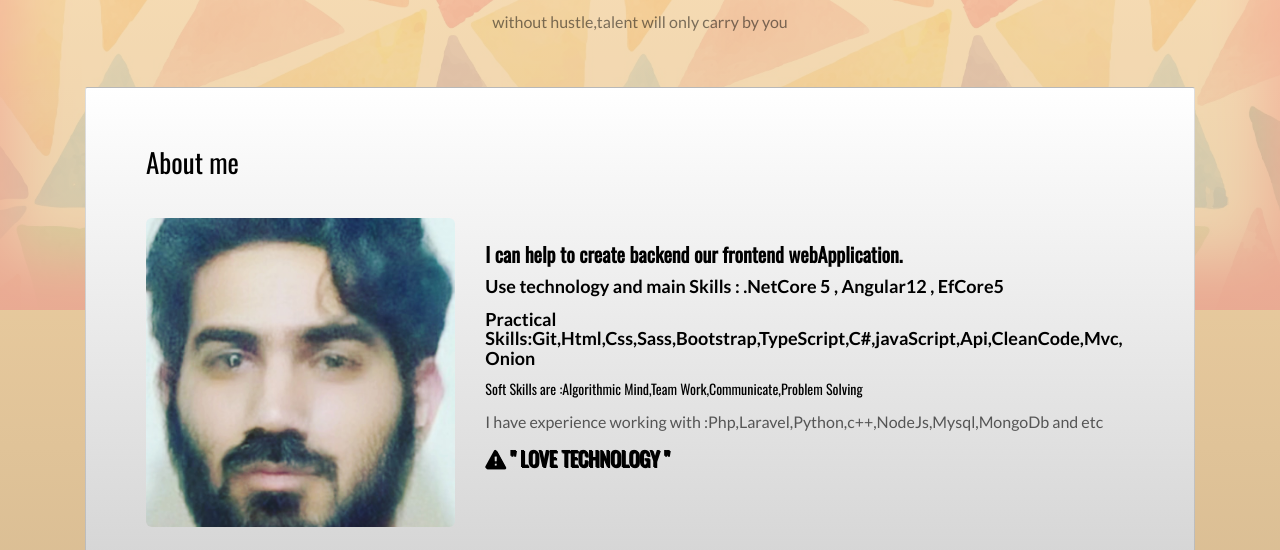
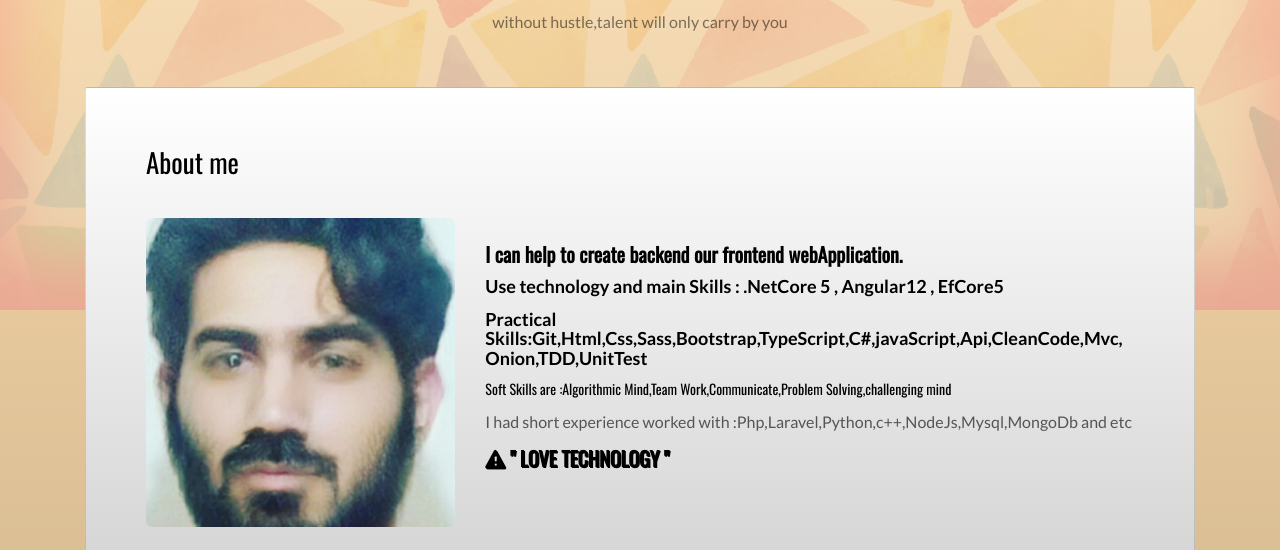
Before and after one commit to ArashAbdollahi1999823Job/PortfolioEN, a plain HTML site: page index.html in a window 1280 px wide. Shown: the part 250-800 px from the top of the page. Drawn offline with nearby package versions, Linux system fonts and the light colour scheme.

Commit message:
"Second Commit"

```diff
--- a/index.html
+++ b/index.html
@@ -71,10 +71,10 @@
                                 <h5 class="fw-bold">Use technology and main Skills : .NetCore 5 , Angular12 ,
                                     EfCore5</h5>
                                 <h5 class="fw-bold"> Practical
-                                    Skills:Git,Html,Css,Sass,Bootstrap,TypeScript,C#,javaScript,Api,CleanCode,Mvc,Onion</h5>
-                                <h6>Soft Skills are :Algorithmic Mind,Team Work,Communicate,Problem Solving</h6>
+                                    Skills:Git,Html,Css,Sass,Bootstrap,TypeScript,C#,javaScript,Api,CleanCode,Mvc,Onion,TDD,UnitTest</h5>
+                                <h6>Soft Skills are :Algorithmic Mind,Team Work,Communicate,Problem Solving,challenging mind</h6>
 
-                                <p>I have experience working with :Php,Laravel,Python,c++,NodeJs,Mysql,MongoDb and etc </p>
+                                <p>I had short experience worked with :Php,Laravel,Python,c++,NodeJs,Mysql,MongoDb and etc </p>
 
                                 <h4 class="fw-bold" style="text-shadow: 1px 1px black"><i
                                         class="fa fa-exclamation-triangle" aria-hidden="true"></i> " LOVE TECHNOLOGY "
```
